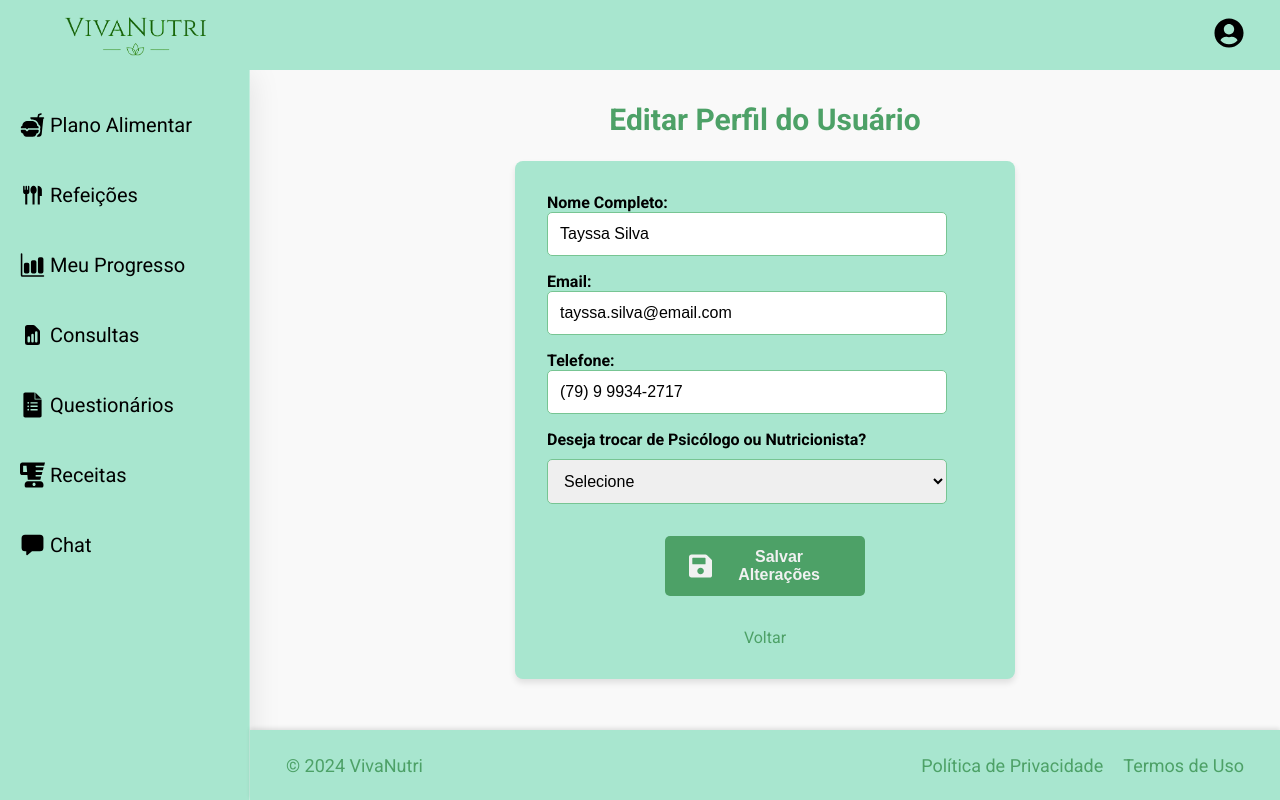
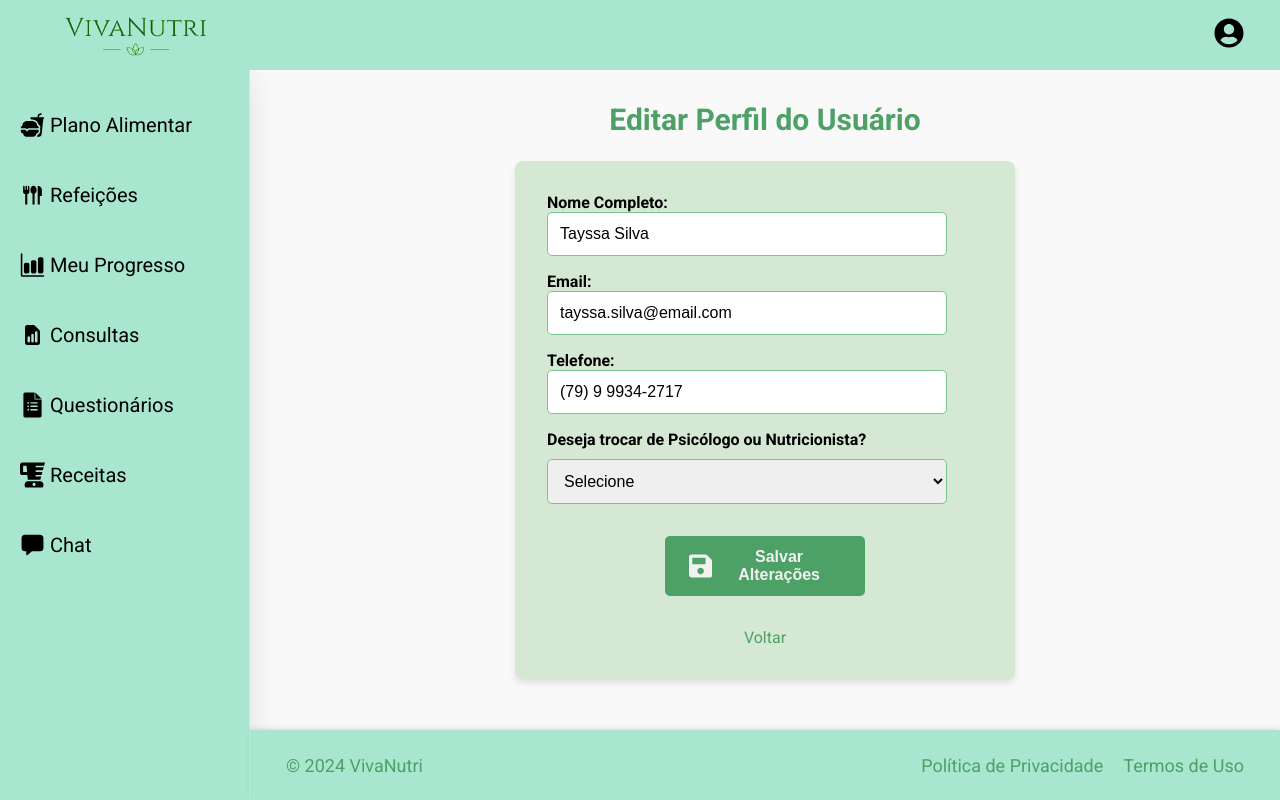
Before and after one commit to Raquel212/VivaNutri, a React (Vite) app: page /EditarPaciente in a window 1280 px wide. Built offline with nearby package versions, Linux system fonts and the light colour scheme.

Commit message:
Update das cores

```diff
--- a/src/pages/EditarPaciente/EditarPaciente.module.css
+++ b/src/pages/EditarPaciente/EditarPaciente.module.css
@@ -130,7 +130,7 @@
   display: flex;
   flex-direction: column;
   gap: 1rem; /* Espaçamento entre campos */
-  background: var(--primary); /* Fundo suave do formulário */
+  background: var(--green); /* Fundo suave do formulário */
   padding: 2rem;
   border-radius: 8px;
   box-shadow: 0 4px 6px rgba(0, 0, 0, 0.1);
```
